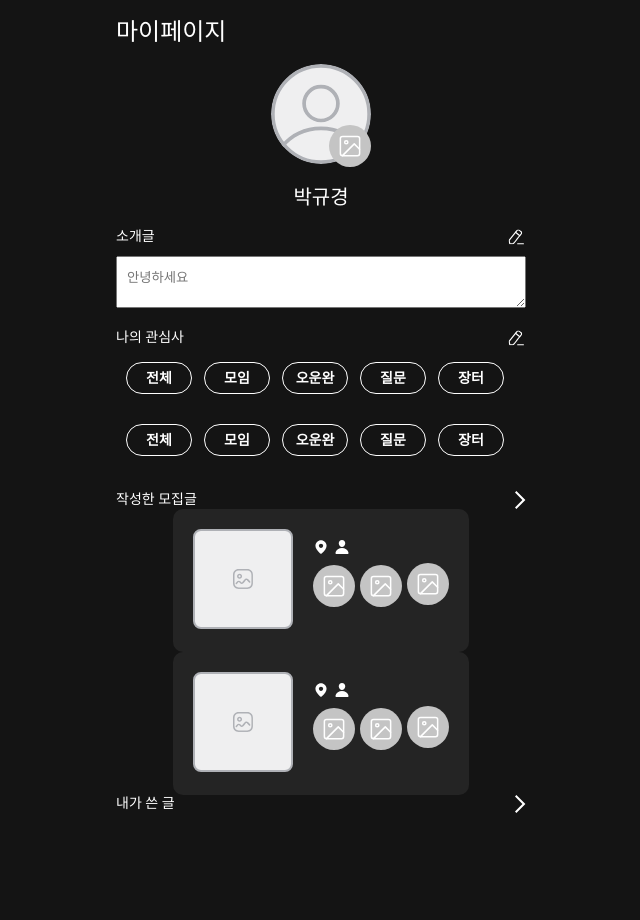
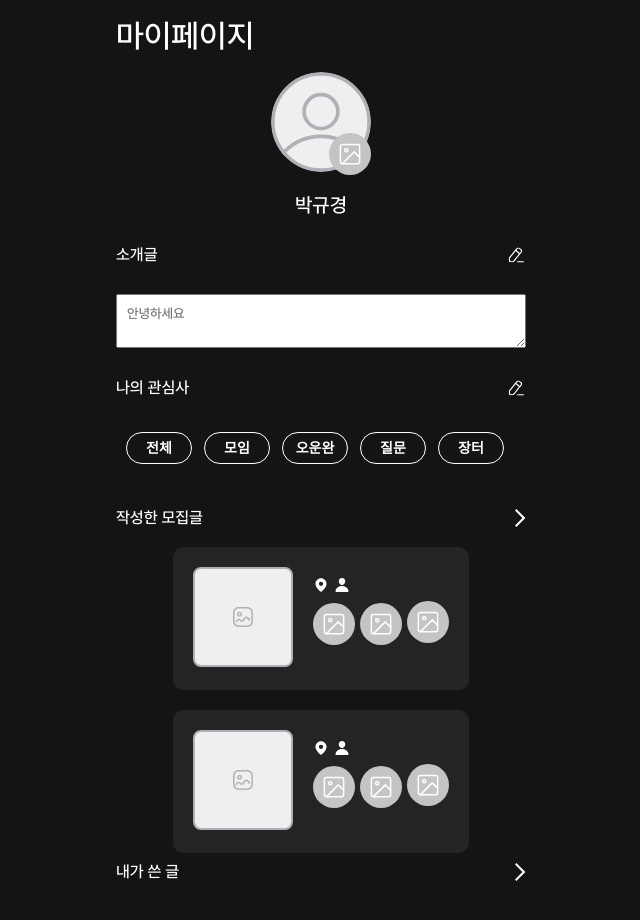
Before and after one commit to FRONTENDSCHOOL7/final-21-FitBuddy, a React (Create React App) app: page /mypage in a window 1280 px wide. Shown: the whole page, without its empty margins (319-959 px from the left). Before the commit the page ends 833 px from the top, so only its background shows below. Built offline with nearby package versions, Linux system fonts and the light colour scheme.

Commit message:
:art: Style: 마이페이지 UI

```diff
--- a/src/pages/mypage/Mypage.jsx
+++ b/src/pages/mypage/Mypage.jsx
@@ -6,6 +6,7 @@ import IconWrite from '../../assets/icons/icon-write.svg';
 import Iconnext from '../../assets/icons/icon-next.svg';
 import Card from '../../components/Card/Card.jsx';
 import Chips from '../../components/Chips/ChipsHome.jsx';
+import { useNavigate } from 'react-router-dom';
 import { Router, Route, Switch } from 'react-router-dom';
 import Mypagemywrite from './Mypagemywrite';
 import Mypagemyjoin from './Mypagemyjoin';
@@ -15,8 +16,9 @@ const MypageWrapper = styled.div`
 `;
 
 const MypageHeader = styled.h1`
-  font-size: 24px; //var(--font-size-title);
+  font-size: var(--font-size-title);
   text-align: left;
+  font-family: 'Pretendard-Medium';
 `;
 
 const ProfileWrapper = styled.div`
@@ -24,6 +26,7 @@ const ProfileWrapper = styled.div`
   flex-direction: column;
   align-items: center;
   margin-top: 20px;
+  font-family: 'Pretendard-Medium';
 `;
 
 const ProfileImageWrapper = styled.div`
@@ -52,20 +55,25 @@ const Introduction = styled.div`
   display: flex;
   flex-direction: column;
   align-items: center;
+  font-family: 'Pretendard-Medium';
 `;
 
 const TitleWithEdit = styled.div`
   display: flex;
   align-items: center;
-  font-size: 14px; //글로벌 스타일
+  font-size: var(--font-size-m);
   justify-content: space-between;
   width: 100%;
+  margin-top: 10px;
+  margin-bottom: 20px;
+  font-family: 'Pretendard-Medium';
 `;
 
 const IntroductionInput = styled.textarea`
   width: 100%;
   padding: 10px;
   margin-top: 10px;
+  font-family: 'Pretendard-Medium';
 `;
 
 const Interests = styled.div`
@@ -80,6 +88,11 @@ const Posts = styled.div`
   display: flex;
   flex-direction: column;
   align-items: center;
+`;
+const CardWrap = styled.div`
+  display: flex;
+  flex-direction: column;
+  gap: 20px;
 `;
 
 export default function Mypage() {
@@ -109,18 +122,18 @@ export default function Mypage() {
           <img src={IconWrite} alt='수정 아이콘' />
         </TitleWithEdit>
         <Chips />
-        <Chips />
       </Interests>
 
       <Posts>
         <TitleWithEdit>
           <p>작성한 모집글</p>
-          {/* <Link to='/Mypagemyjoin'> */}
           <img src={Iconnext} alt='다음 버튼' />
-          {/* </Link> */}
+          {/* <button onClick={Mypagemyjoin} /> */}
         </TitleWithEdit>
-        <Card />
-        <Card />
+        <CardWrap>
+          <Card />
+          <Card />
+        </CardWrap>
       </Posts>
 
       <TitleWithEdit>
@@ -130,3 +143,7 @@ export default function Mypage() {
     </MypageWrapper>
   );
 }
+
+// function Mypagemyjoin = () => {
+//   navigate("/Mypagejoin");
+// }
--- a/src/pages/mypage/Mypagemyjoin.jsx
+++ b/src/pages/mypage/Mypagemyjoin.jsx
@@ -1,5 +1,6 @@
 import React from 'react';
 import styled from 'styled-components';
+import Iconnext from '../../assets/icons/icon-next.svg';
 import Card from '../../components/Card/Card.jsx';
 
 const MypageWrapper = styled.div`
@@ -7,9 +8,24 @@ const MypageWrapper = styled.div`
 `;
 
 const MypageHeader = styled.h1`
-  font-size: 24px; //var(--font-size-title);
+  font-size: var(--font-size-title);
   text-align: left;
+  margin-bottom: 50px;
+  font-family: 'Pretendard-Medium';
+`;
+
+const Myjointitle = styled.p`
+  display: flex;
+  align-items: left;
+  font-family: 'Pretendard-Medium';
+  margin-top: 20px;
   margin-bottom: 20px;
+`;
+
+const CardWrap = styled.div`
+  display: flex;
+  flex-direction: column;
+  gap: 20px;
 `;
 
 const Myjoinpost = styled.div`
@@ -18,34 +34,30 @@ const Myjoinpost = styled.div`
   align-items: center;
 `;
 
-const myjointitle = styled.p`
-  display: flex;
-  flex-direction: column;
-  align-items: left;
-`;
-
 export default function Mypagemyjoin() {
   return (
     <MypageWrapper>
       <MypageHeader>작성한 모집글</MypageHeader>
-      <myjointitle>
+      <Myjointitle>
         <p>2023. 10. 12</p>
-      </myjointitle>
+      </Myjointitle>
       <Myjoinpost>
         <Card />
       </Myjoinpost>
-      <myjointitle>
+      <Myjointitle>
         <p>2023. 10. 10</p>
-      </myjointitle>
+      </Myjointitle>
       <Myjoinpost>
         <Card />
       </Myjoinpost>
-      <myjointitle>
+      <Myjointitle>
         <p>2023. 10. 5</p>
-      </myjointitle>
+      </Myjointitle>
       <Myjoinpost>
-        <Card />
-        <Card />
+        <CardWrap>
+          <Card />
+          <Card />
+        </CardWrap>
       </Myjoinpost>
     </MypageWrapper>
   );
--- a/src/pages/mypage/Mypagemywrite.jsx
+++ b/src/pages/mypage/Mypagemywrite.jsx
@@ -2,6 +2,7 @@ import React from 'react';
 import styled from 'styled-components';
 import Placeholderavatar from '../../assets/placeholder/Placeholder-avatar.svg';
 import PlaceholderImg from '../../assets/placeholder/Placeholder-img.svg';
+import Iconnext from '../../assets/icons/icon-next.svg';
 import PostProfile from '../../components/Post/PostProfile';
 
 const MypageWrapper = styled.div`
@@ -9,9 +10,10 @@ const MypageWrapper = styled.div`
 `;
 
 const MypageHeader = styled.h1`
-  font-size: 24px; //var(--font-size-title);
+  font-size: var(--font-size-title);
   text-align: left;
-  margin-bottom: 20px;
+  margin-bottom: 50px;
+  font-family: 'Pretendard-Medium';
 `;
 
 export default function Mypagemywrite() {
@@ -19,6 +21,7 @@ export default function Mypagemywrite() {
     <MypageWrapper>
       <MypageHeader>내가 쓴 글</MypageHeader>
       <PostProfile />
+      <PostProfile />
     </MypageWrapper>
   );
 }
```
